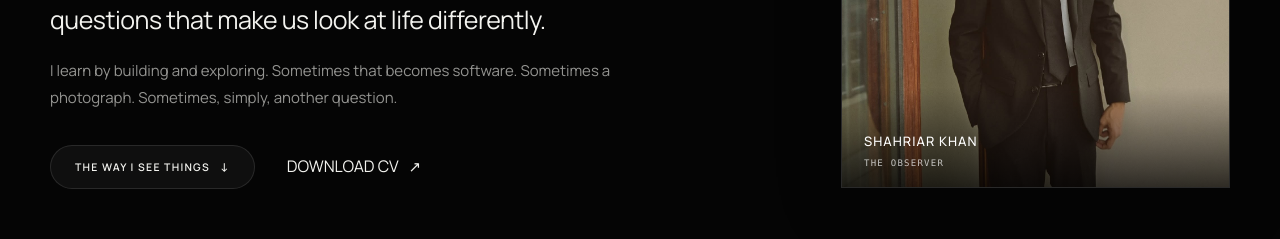
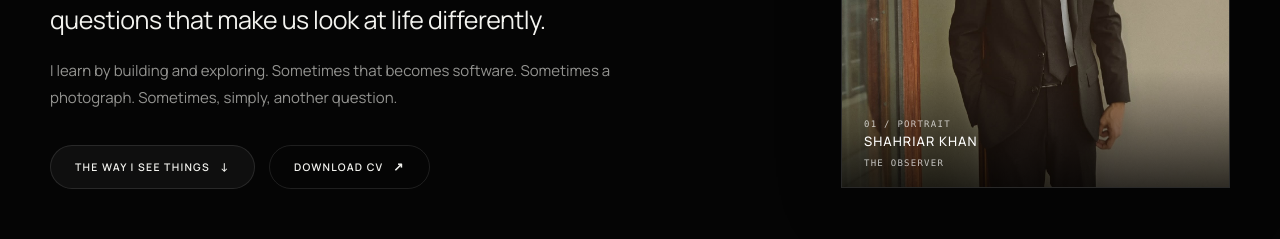
Before and after one commit to shahriarbappy60-ship-it/personal-universe, a React (Vite) app: page /self in a window 1280 px wide. Shown: the part 695-934 px from the top of the page. Built offline with nearby package versions, Linux system fonts and the light colour scheme.

Commit message:
Refine Self page hero actions and portrait card

```diff
--- a/src/pages/SelfPage.jsx
+++ b/src/pages/SelfPage.jsx
@@ -33,9 +33,9 @@ export default function SelfPage() {
               <div className="self-v2-role"><span>THE OBSERVER</span><span>·</span><span>CSE UNDERGRADUATE</span><span>·</span><span>DHAKA · BANGLADESH</span></div>
               <p className="self-v2-lead">I’m a Computer Science student drawn to the space between technology, creativity, perception, and the questions that make us look at life differently.</p>
               <p className="self-v2-lead-secondary">I learn by building and exploring. Sometimes that becomes software. Sometimes a photograph. Sometimes, simply, another question.</p>
-              <div className="self-v2-actions"><Button href="#perspective" variant="glass" icon="↓">The way I see things</Button><a className="self-v2-cv-download btn btn-outline" href="/assets/Shahriar_Khan_CV.pdf" download="Shahriar_Khan_CV.pdf" aria-label="Download Shahriar Khan's ATS-friendly Curriculum Vitae as PDF"><span>DOWNLOAD CV</span><span className="btn-icon" aria-hidden="true">↗</span></a></div>
+              <div className="self-v2-actions"><Button href="#perspective" variant="glass" icon="↓">The way I see things</Button><Button href="/assets/Shahriar_Khan_CV.pdf" variant="outline" icon="↗" ariaLabel="Download Shahriar Khan's Curriculum Vitae as PDF">DOWNLOAD CV</Button></div>
             </div>
-            <div className="self-v2-portrait reveal delay-2"><figure className="self-v2-portrait-frame self-v2-photo-card"><div className="self-v2-photo-media"><img src="/images/portrait.jpg" alt="Shahriar Khan" /></div><figcaption className="self-v2-portrait-caption"><strong>SHAHRIAR KHAN</strong><span>THE OBSERVER</span></figcaption></figure></div>
+            <div className="self-v2-portrait reveal delay-2"><figure className="self-v2-portrait-frame self-v2-photo-card"><div className="self-v2-photo-media"><img src="/images/portrait.jpg" alt="Shahriar Khan" /></div><figcaption className="self-v2-portrait-caption"><span className="self-v2-photo-index">01 / PORTRAIT</span><strong>SHAHRIAR KHAN</strong><span>THE OBSERVER</span></figcaption></figure></div>
           </div>
         </div>
       </section>
```
